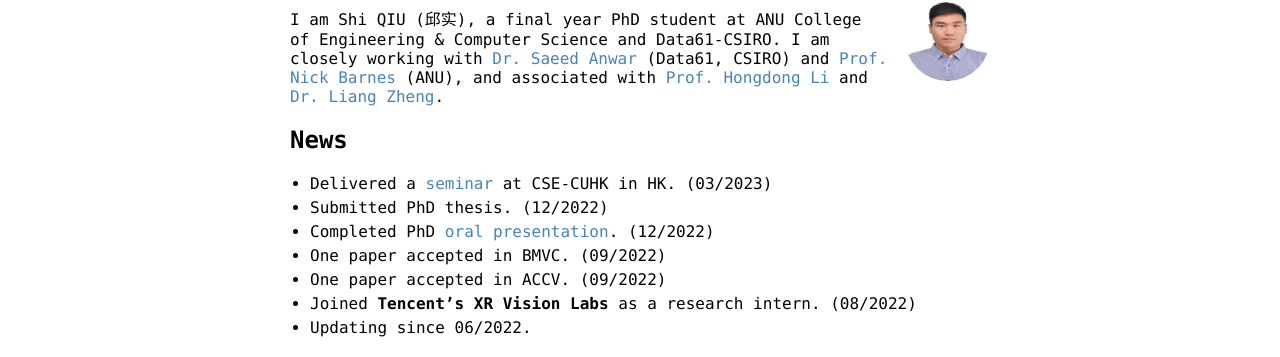
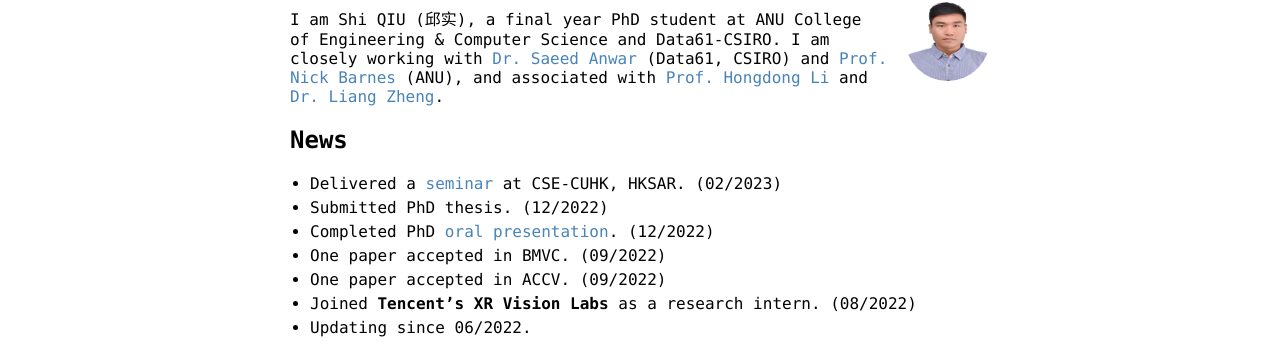
Before and after one commit to ShiQiu0419/ShiQiu0419.github.io, a Jekyll site: the page built from index.md, in a window 1280 px wide and 900 px high. Shown: the part 172-529 px from the top of the window. Built offline with Jekyll 4.4.1, drawn with Linux system fonts in a browser that asks for light colours; our own code applies the rules of GitHub Pages for plain Markdown files.

Commit message:
Update index.md

```diff
--- a/index.md
+++ b/index.md
@@ -8,7 +8,7 @@ layout: default
 I am Shi QIU (邱实), a final year PhD student at ANU College of Engineering & Computer Science and Data61-CSIRO. I am closely working with [Dr. Saeed Anwar](https://saeed-anwar.github.io/) (Data61, CSIRO) and [Prof. Nick Barnes](http://users.cecs.anu.edu.au/~nmb/) (ANU), and associated with [Prof. Hongdong Li](http://users.cecs.anu.edu.au/~hongdong/) and [Dr. Liang Zheng](https://zheng-lab.cecs.anu.edu.au/index.html).
 
 ## News
-* Delivered a [seminar](https://www.cse.cuhk.edu.hk/upcoming-events/learning-deep-feature-representations-of-3d-point-cloud-data/) at CSE-CUHK in HK. (03/2023)
+* Delivered a [seminar](https://www.cse.cuhk.edu.hk/upcoming-events/learning-deep-feature-representations-of-3d-point-cloud-data/) at CSE-CUHK, HKSAR. (02/2023)
 * Submitted PhD thesis. (12/2022)
 * Completed PhD [oral presentation](https://drive.google.com/file/d/1s5WA7QUt-KPXTKrVfX8OfKB_EPONPWlh/view?usp=sharing). (12/2022)
 * One paper accepted in BMVC. (09/2022)
```
